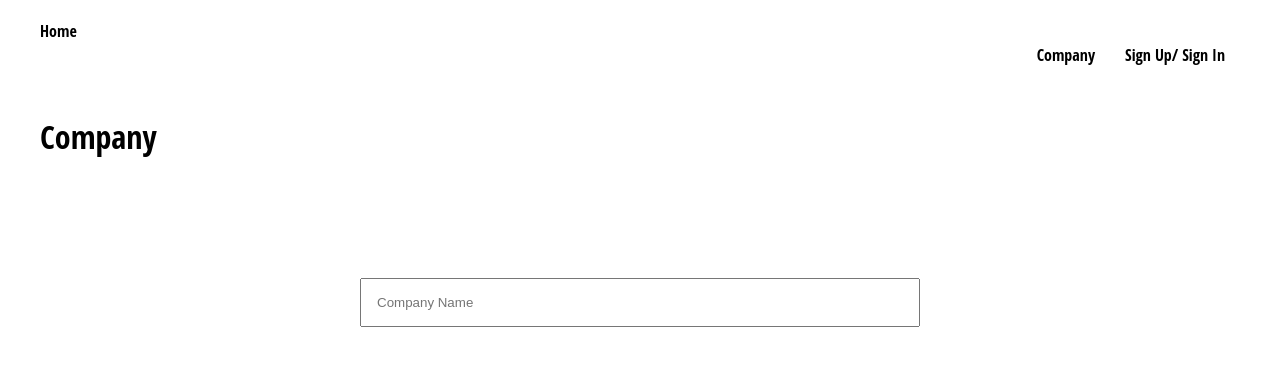
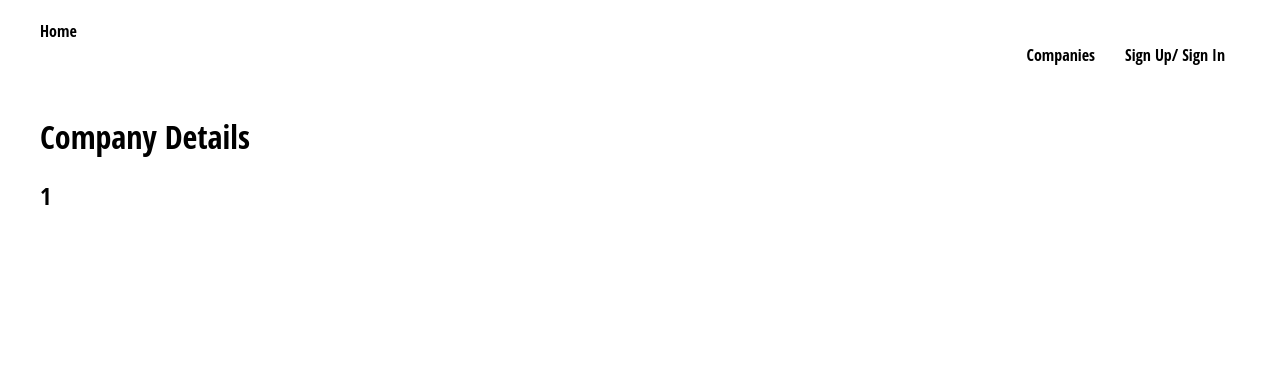
Before and after one commit to keltoumaT/Stock_Market_Simulator, a React (Create React App) app in the folder web/stock_market_simulator/: page /company/1 in a window 1280 px wide. Shown: the top 366 px of the page. Built offline with nearby package versions, Linux system fonts and the light colour scheme; no server answers.

Commit message:
added routing to match the company-details page

```diff
--- a/web/stock_market_simulator/src/App.js
+++ b/web/stock_market_simulator/src/App.js
@@ -1,26 +1,46 @@
 import React from 'react';
-import { Switch, Route } from 'react-router-dom';
+import {
+  Switch,
+  Route
+} from 'react-router-dom';
 import HomePage from './pages/homepage/homepage.component';
 import SignInAndSignUpPage from './pages/sign-in-and-sign-up/sign-in-and-sign-up.component';
-import Company from './pages/company/company.component';
+import Companies from './pages/companies/companies.component';
 import Header from './components/header/header.component';
 import './App.css';
+import CompanyDetails from './pages/company-details/company-details.component';
 
 
-class App extends React.Component{
-  constructor(){
+class App extends React.Component {
+  constructor() {
     super();
     this.state = {}
   }
-  render(){
-    return(
-      <div>
-        <Header/>
-        <Switch>
-          <Route exact path="/" component={HomePage}/>
-          <Route  path="/signup" component={SignInAndSignUpPage}/>
-          <Route path="/company" component={Company}/>
-        </Switch>
+  render() {
+    return ( <div>
+      <Header/>
+      <Switch>
+      <Route exact path = "/"
+      component = {
+        HomePage
+      }
+      />
+      <Route path = "/signup"
+      component = {
+        SignInAndSignUpPage
+      }
+      />
+      <Route path = "/companies"
+      component = {
+        Companies
+      }
+      />
+      <Route path = "/company/:symbol"
+      component = {
+        CompanyDetails
+      }
+      />
+      </Switch>
       </div>
     )
   }
--- a/web/stock_market_simulator/src/components/header/header.component.jsx
+++ b/web/stock_market_simulator/src/components/header/header.component.jsx
@@ -6,8 +6,8 @@ const Header = () => (
   <div className="header">
     <Link to="/">Home</Link>
     <div className="options">
-      <Link className="option" to="/company">
-        Company
+      <Link className="option" to="/companies">
+        Companies
       </Link>
       <Link className="option" to="/signup">
         Sign Up/ Sign In
--- a/web/stock_market_simulator/src/components/search-box/search-box.component.jsx
+++ b/web/stock_market_simulator/src/components/search-box/search-box.component.jsx
@@ -2,12 +2,16 @@ import React from 'react';
 import { Component } from 'react';
 import './search-box.styles.scss';
 import axios from 'axios';
+import { Link } from 'react-router-dom';
+
+import { Switch, Route } from 'react-router-dom';
+import CompanyDetails from '../../pages/company-details/company-details.component';
 class SearchBox extends Component {
   constructor(props) {
     super(props);
 
     this.state = {
-      companies: '',
+      companies: [],
       remainingCompanies: []
     };
   }
@@ -15,7 +19,7 @@ class SearchBox extends Component {
     this.getCompanies();
   }
 
-  getCompanies() {
+  getCompanies = () => {
     axios
       .get('https://api.iextrading.com/1.0/ref-data/symbols')
       .then(response => {
@@ -29,9 +33,9 @@ class SearchBox extends Component {
       .catch(error => {
         console.log(error);
       });
-  }
+  };
 
-  onChange(event) {
+  onChange = event => {
     console.log(event.target.value);
     let searchQuery = event.target.value.toLowerCase();
     let displayedCompanies = this.state.companies.filter(company => {
@@ -44,7 +48,7 @@ class SearchBox extends Component {
       remainingCompanies: displayedCompanies
     });
     console.log(this.state.remainingCompanies);
-  }
+  };
   render() {
     return (
       <div className="holder">
@@ -53,14 +57,21 @@ class SearchBox extends Component {
           name="searchBox"
           id=""
           placeholder="Company Name"
-          onChange={this.onChange.bind(this)}
+          onChange={this.onChange}
           className="search_input"
         />
         <ul>
           {this.state.remainingCompanies.slice(0, 10).map((value, index) => {
-            return <li key={index}>{value.name}</li>;
+            return (
+              <Link key={index} to={`company/${value.symbol}`}>
+                <li key={index}>
+                  {value.name} <span>Symbol: {value.symbol}</span>
+                </li>
+              </Link>
+            );
           })}
         </ul>
+        <div></div>
       </div>
     );
   }
--- a/web/stock_market_simulator/src/components/search-box/search-box.styles.scss
+++ b/web/stock_market_simulator/src/components/search-box/search-box.styles.scss
@@ -25,3 +25,10 @@ ul {
         }
     }
 }
+
+span {
+    display: block;
+    font-weight: normal;
+    font-style: italic;
+    color: #999;
+}
--- /dev/null
+++ b/web/stock_market_simulator/src/pages/companies/companies.component.jsx
@@ -0,0 +1,12 @@
+import React from 'react';
+import './companies.styles.scss';
+import SearchBox from '../../components/search-box/search-box.component';
+
+const Companies = () => (
+  <div>
+    <h1>Companies</h1>
+    <SearchBox />
+  </div>
+);
+
+export default Companies;
--- /dev/null
+++ b/web/stock_market_simulator/src/pages/company-details/company-details.component.jsx
@@ -0,0 +1,26 @@
+import React, { Component } from 'react';
+import { Redirect } from 'react-router-dom';
+
+class CompanyDetails extends Component {
+  constructor({
+    match: {
+      params: { symbol }
+    }
+  }) {
+    super();
+    this.state = {
+      symbol: symbol
+    };
+  }
+
+  render() {
+    return (
+      <div>
+        <h1>Company Details</h1>
+        <h2>{this.state.symbol}</h2>
+      </div>
+    );
+  }
+}
+
+export default CompanyDetails;
--- a/web/stock_market_simulator/src/pages/company/company.component.jsx
+++ /dev/null
@@ -1,12 +0,0 @@
-import React, { Component } from 'react';
-import './company.styles.scss';
-import SearchBox from '../../components/search-box/search-box.component';
-
-const Company = () => (
-  <div>
-    <h1>Company</h1>
-    <SearchBox />
-  </div>
-);
-
-export default Company;
```
Also changed, not shown: web/stock_market_simulator/src/components/company-table/company-table.component.jsx (added), web/stock_market_simulator/src/components/company-table/company-table.styles.scss (added), web/stock_market_simulator/src/pages/companies/companies.styles.scss (added), web/stock_market_simulator/src/pages/company-details/company-details.styles.scss (added).
